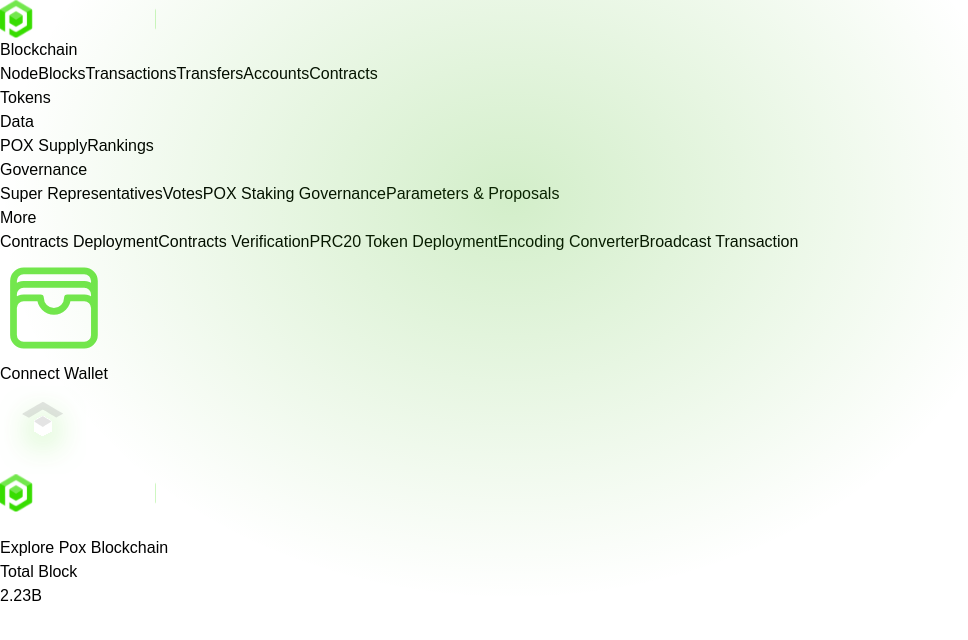
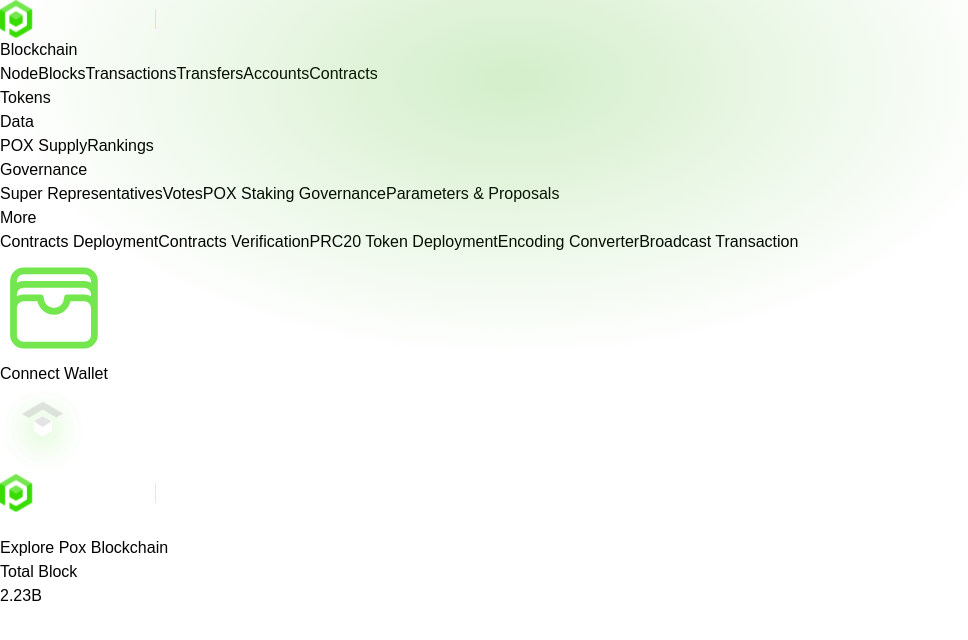
Before and after one commit to PolluxCoin2-0/POXSCAN2.0, a React (Vite) app: page / in a window 1280 px wide. Shown: the top 640 px of the page, without its empty margins (0-968 px from the left). Built offline with nearby package versions, Linux system fonts and the light colour scheme.

Commit message:
code pushed

```diff
--- a/src/index.css
+++ b/src/index.css
@@ -17,7 +17,7 @@
 }
 
 .spotlight {
-    height: 100vh; /* 60% of viewport height */
+    height: 70vh; /* 60% of viewport height */
     width: 80vw; /* 80% of viewport width */
     background-image: radial-gradient(closest-side, rgba(47, 176, 3, 0.21), transparent);
     position: absolute;
```
